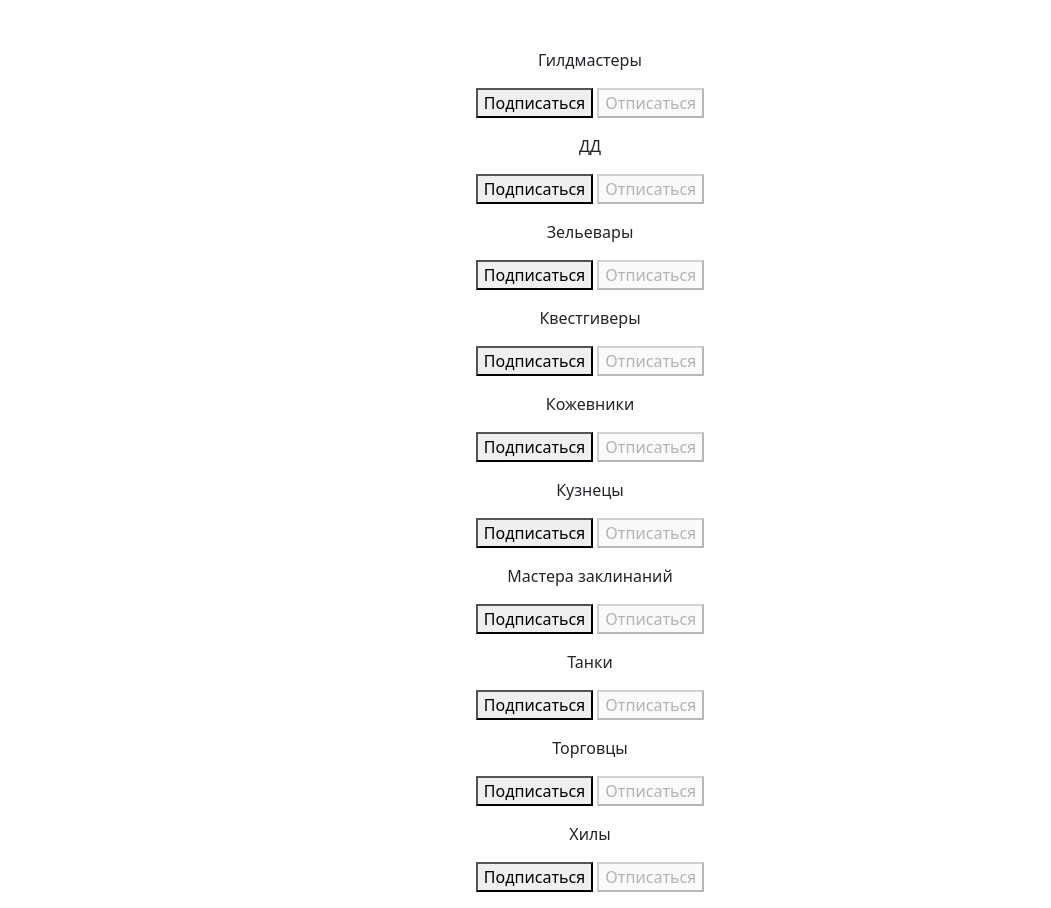
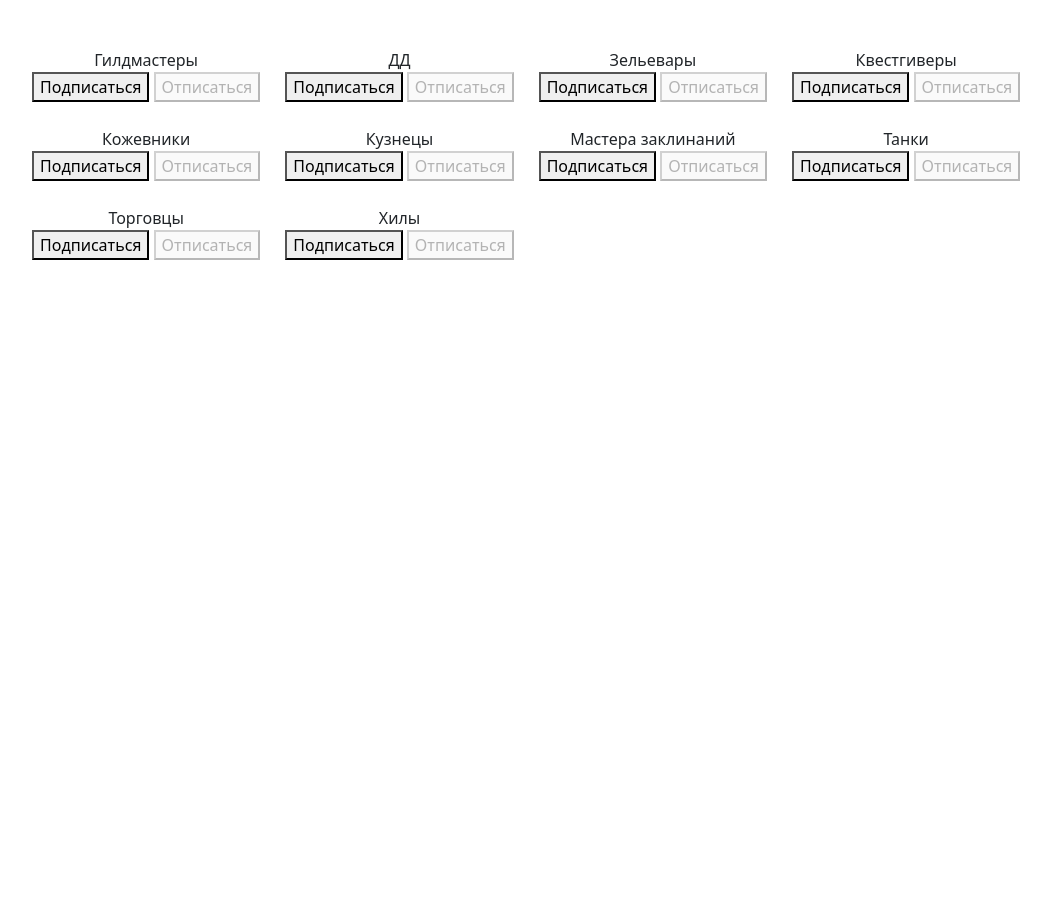
Before and after one commit to Gennadii87/D16, a Django app: page /products/subscriptions/ in a window 1280 px wide. Shown: the part 64-972 px from the top of the page, without its empty margins (50-1101 px from the left). After the commit the page ends 324 px from the top, so only its background shows below. Run offline with Django 4.2, Linux system fonts and the light colour scheme; a user stored in the database is signed in; data comes from the database, SQL or seed files in the repository; data that the repository does not hold is empty; some libraries are stand-ins or nearby versions.

Commit message:
Update subscriptions.html

```diff
--- a/testViewProject/templates/subscriptions.html
+++ b/testViewProject/templates/subscriptions.html
@@ -1,12 +1,13 @@
 {% extends 'flatpages/default.html' %}
 
 {% block title %}
-Subscriptions
+Подписки
 {% endblock title %}
 
 {% block content %}
-    {% for category in categories  %}
-        <p>
+    <div class="categories-container">
+        {% for category in categories %}
+            <div class="category-item">
                 {{ category.name }}
                 <form method="post">
                     {% csrf_token %}
@@ -20,6 +21,18 @@ Subscriptions
                         <button disabled>Отписаться</button>
                     {% endif %}
                 </form>
-        </p>
+            </div>
         {% endfor %}
+    </div>
+<style>
+.categories-container {
+    display: flex;
+    flex-wrap: wrap; /* Если элементов много и не хватает ширины экрана, переносить на следующую строку */
+}
+
+.category-item {
+    margin-right: 25px; /* Добавьте отступы между элементами для отделения их */
+    margin-bottom: 25px;
+}
+</style>
 {% endblock content %}
```
Lines whose indentation alone changed are shown as unchanged.
